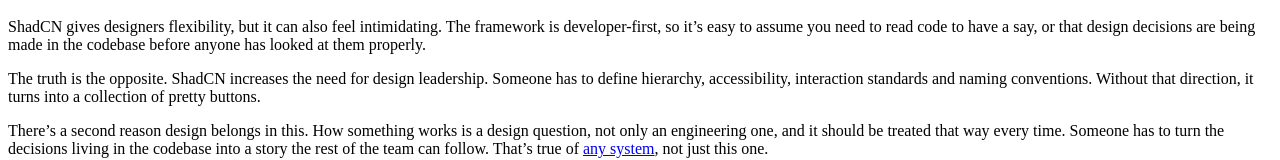
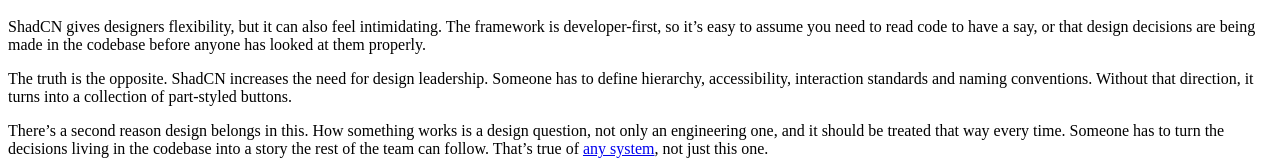
Before and after one commit to jadeparrish/portfolio, a Next.js app: page /thinking/shadcn in a window 1280 px wide. Shown: the part 514-674 px from the top of the page. Built offline with nearby package versions, Linux system fonts and the light colour scheme.

Commit message:
Update page.js

```diff
--- a/app/thinking/shadcn/page.js
+++ b/app/thinking/shadcn/page.js
@@ -108,7 +108,7 @@ export default function ShadcnArticle() {
                 The truth is the opposite. ShadCN increases the need for design
                 leadership. Someone has to define hierarchy, accessibility, interaction
                 standards and naming conventions. Without that direction, it turns into a
-                collection of pretty buttons.
+                collection of part-styled buttons.
               </p>
               <p>
                 There&rsquo;s a second reason design belongs in this. How something works
```
